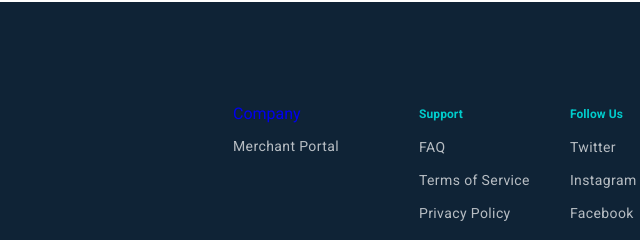
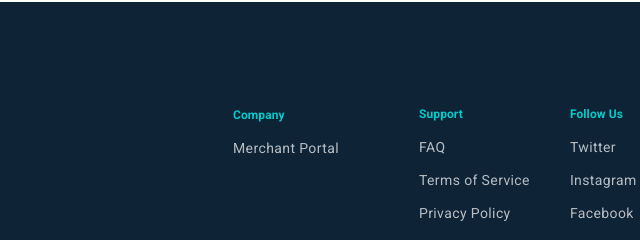
Before and after one commit to ozodbekjaan/lesson-26, a plain HTML site: page index.html in a window 1280 px wide. Shown: the part 1518-1758 px from the top of the page, 325-965 px from the left. Drawn offline with Linux system fonts and the light colour scheme.

Commit message:
five commit

```diff
--- a/css/style.css
+++ b/css/style.css
@@ -232,7 +232,7 @@ footer .Vector{
     column-gap: 80px;
 }
 
-.leader .not{
+.leader .yes{
     color: #0CC;
     font-size: 12px;
     font-weight: 700;
```
